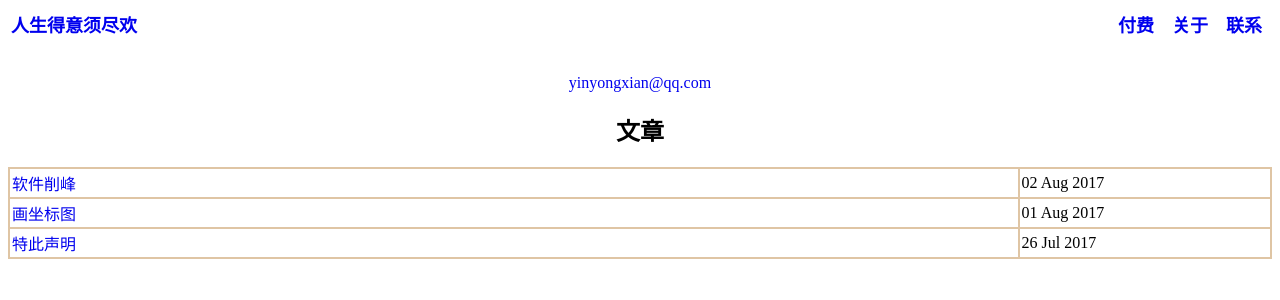
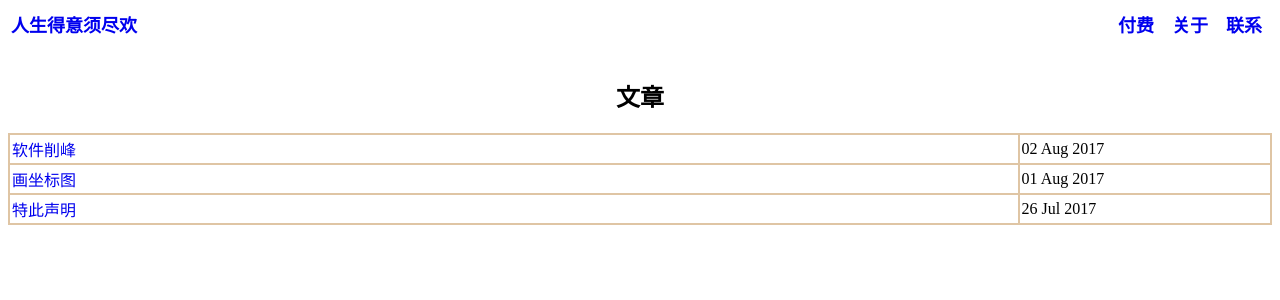
Before and after one commit to yinyongxian/yinyongxian.github.io, a Jekyll site: the page built from index.html, in a window 1280 px wide. Shown: the top 300 px of the page. Built offline with Jekyll 4.4.1, drawn with Linux system fonts in a browser that asks for light colours.

Commit message:
删除主页邮箱

```diff
--- a/index.html
+++ b/index.html
@@ -20,7 +20,6 @@ a:hover{
 </head>
 
 <body>
-<p style="text-align:center;"><a href="mailto:yinyongxian@qq.com">yinyongxian@qq.com</a></p>
 <h2 style="text-align:center;">文章</h2>
 <table style="width:100%;" cellpadding="2" cellspacing="0" border="1" bordercolor="#DFC5A4">
     <tbody>
```
